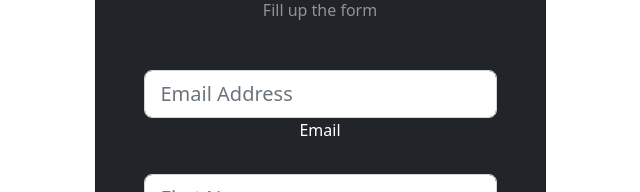
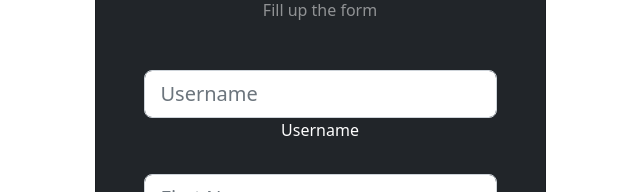
Before and after one commit to mikorecare/asg-chat-app, an Angular app in the folder asg-chat-app/: page /register in a window 1280 px wide. Shown: the part 208-400 px from the top of the page, without its empty margins (320-960 px from the left). Built offline with nearby package versions, Linux system fonts and the light colour scheme.

Commit message:
FIX: Registration

```diff
--- a/asg-chat-app/src/app/pages/login/login.component.ts
+++ b/asg-chat-app/src/app/pages/login/login.component.ts
@@ -51,7 +51,7 @@ export class LoginComponent implements OnInit {
        localStorage.setItem("email",data.user.email);
        localStorage.setItem("token", data.token);
        console.log(localStorage.getItem("token"));
-      //  this.goto('edit-profile');
+       this.goto('edit-profile');
       }
     });
 
--- a/asg-chat-app/src/app/pages/register/register.component.html
+++ b/asg-chat-app/src/app/pages/register/register.component.html
@@ -13,8 +13,8 @@
                   <p class="text-white-50 mb-5">Fill up the form</p>
                   <form [formGroup]="form" (ngSubmit)="register()">
                   <div class="form-outline form-white mb-4 form-group">
-                    <input formControlName="email" placeholder="Email Address" type="email" id="typeEmailX" class="form-control form-control-lg" required/>
-                    <label class="form-label" for="typeEmailX">Email</label>
+                    <input formControlName="username" placeholder="Username" type="username" id="typeEmailX" class="form-control form-control-lg" required/>
+                    <label class="form-label" for="username">Username</label>
                   </div>
 
                   <div class="form-outline form-white mb-4">
--- a/asg-chat-app/src/app/pages/register/register.component.ts
+++ b/asg-chat-app/src/app/pages/register/register.component.ts
@@ -20,7 +20,7 @@ export class RegisterComponent {
 
       lastName: [''],
       firstName: [''],
-      email: [''],
+      username: [''],
       password: [''],
       confirmPassword:['']
     })
@@ -28,8 +28,8 @@ export class RegisterComponent {
 
 
 
-  get email() {
-    return this.form.get("email");
+  get username() {
+    return this.form.get("username");
   }
   get password() {
     return this.form.get("password");
--- a/asg-chat-app/src/app/service/user.ts
+++ b/asg-chat-app/src/app/service/user.ts
@@ -1,6 +1,6 @@
 export class User {
     _id!: String;
-    email!: String;
+    username!: String;
     firstName!: String;
     lastName!: String;
     password!: String;
```
